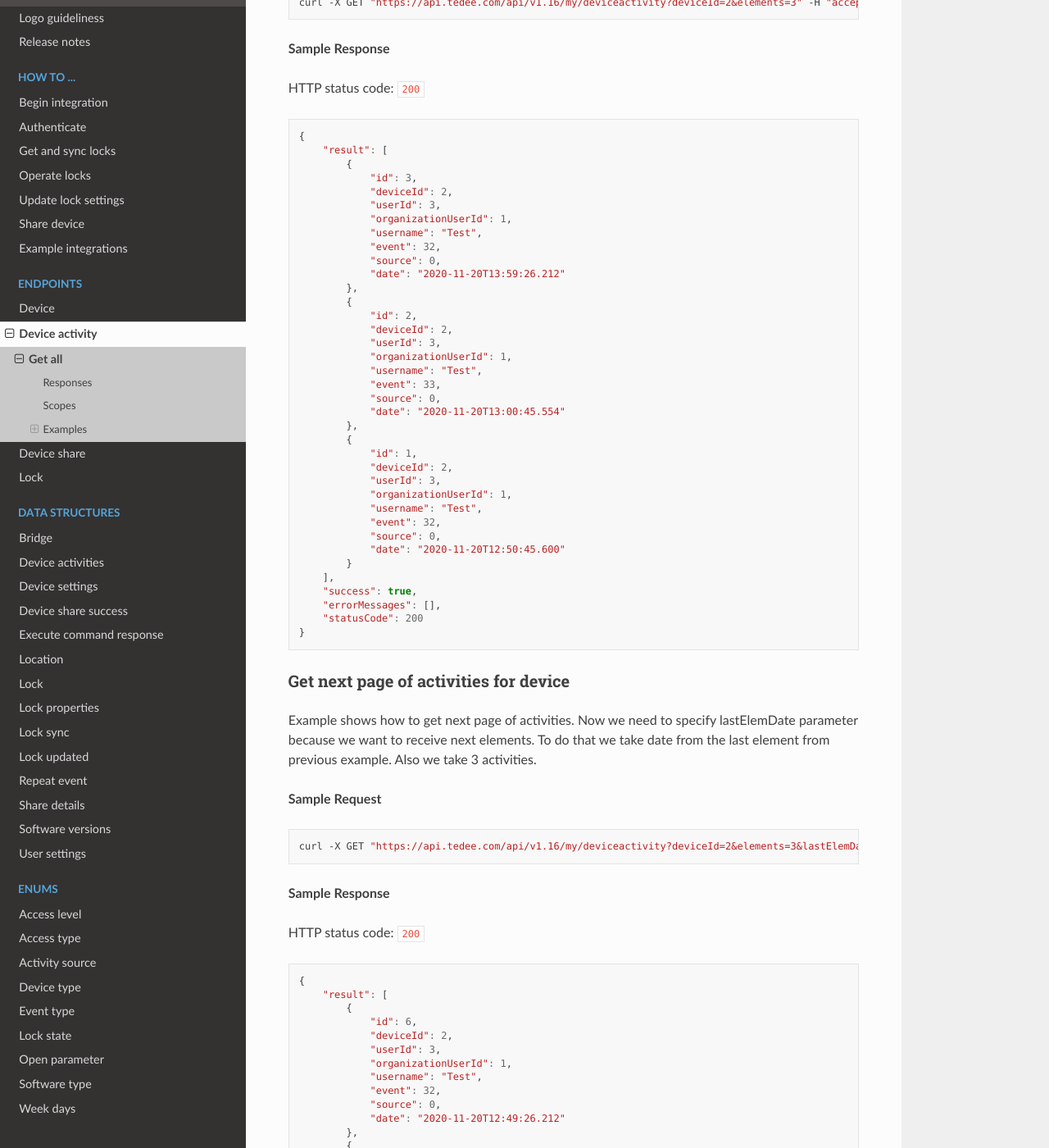
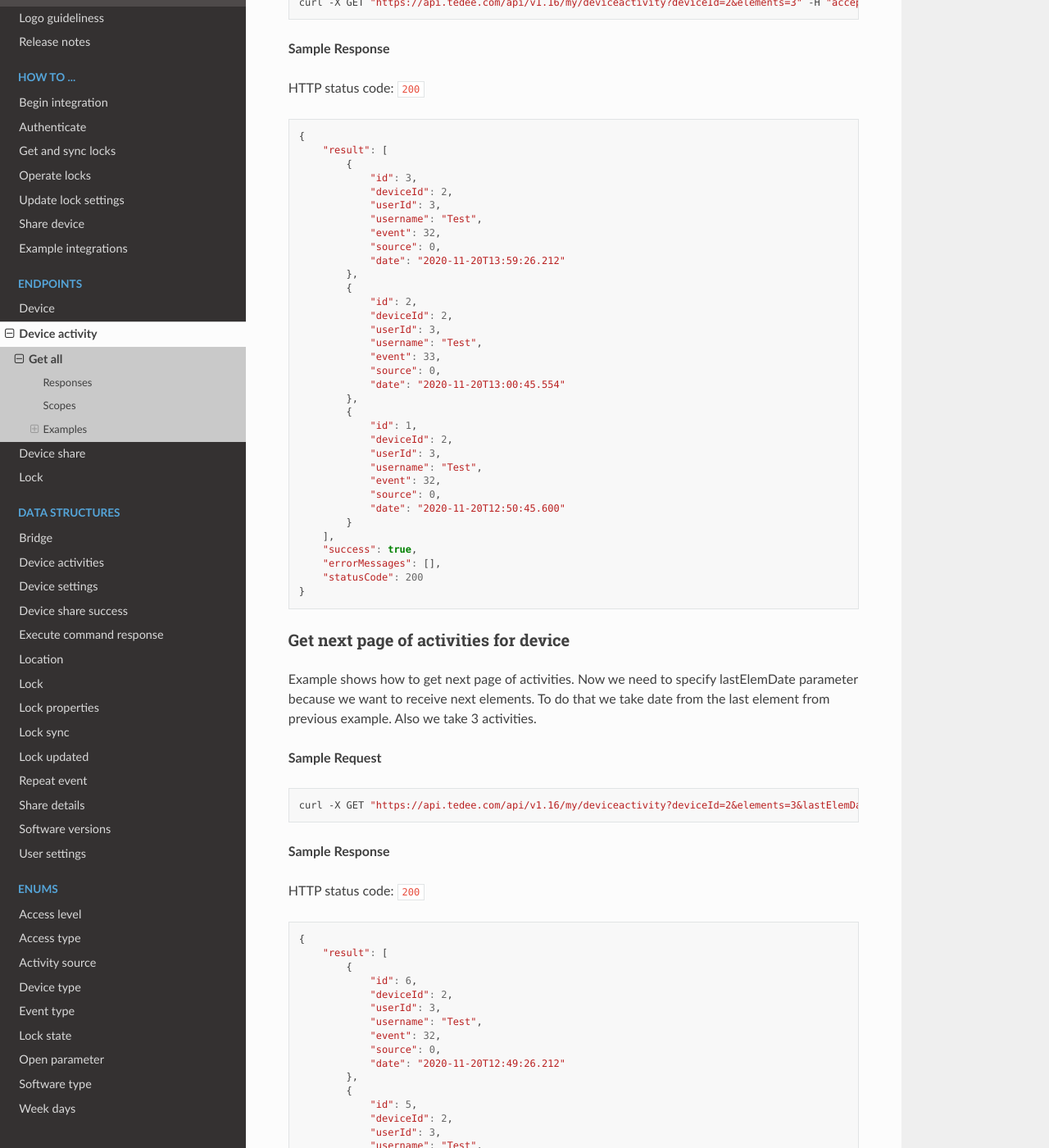
Before and after one commit to tedee-com/tedee-api-doc, a Sphinx documentation site: the page built from docs/source/endpoints/deviceactivity/get-all.rst, in a window 1280 px wide and 1400 px high, scrolled down 1455 px. Shown: the whole window at 82% size. Built offline with Sphinx 7.4.7 and the Read the Docs theme 2.0.0, drawn with Linux system fonts in a browser that asks for light colours; some of the changed text lies outside the part shown.

Commit message:
remove organizationUserId (#63)

```diff
--- a/docs/source/datastructures/device-activity.rst
+++ b/docs/source/datastructures/device-activity.rst
@@ -12,8 +12,6 @@ Device activity
 +------------------------+------------------------------------------+-------------------------------------------------------------------+
 | id                     | number                                   | id of activity                                                    |
 +------------------------+------------------------------------------+-------------------------------------------------------------------+
-| organizationUserId     | number                                   | id of user in organization who performed activity (if known)      |
-+------------------------+------------------------------------------+-------------------------------------------------------------------+
 | source                 | :doc:`Source <../enums/activity-source>` | source of activity                                                |
 +------------------------+------------------------------------------+-------------------------------------------------------------------+
 | userId                 | number                                   | id of user who performed activity (if known)                      |
--- a/docs/source/datastructures/share-details.rst
+++ b/docs/source/datastructures/share-details.rst
@@ -15,8 +15,6 @@ Share details
 | isPending              | boolean                                     | if user doesn't have Tedee account the email invitation is sent. |
 |                        |                                             | Until user create account the share is pending                   |
 +------------------------+---------------------------------------------+------------------------------------------------------------------+
-| organizationUserId     | number                                      | user organization id that device is shared for                   |
-+------------------------+---------------------------------------------+------------------------------------------------------------------+
 | userDisplayName        | string                                      | user display name that device is shared for                      |
 +------------------------+---------------------------------------------+------------------------------------------------------------------+
 | userEmail              | string                                      | user email that device is shared for                             |
--- a/docs/source/endpoints/deviceactivity/get-all.rst
+++ b/docs/source/endpoints/deviceactivity/get-all.rst
@@ -80,7 +80,6 @@ HTTP status code: ``200``
                 "id": 3,
                 "deviceId": 2,
                 "userId": 3,
-                "organizationUserId": 1,
                 "username": "Test",
                 "event": 32,
                 "source": 0,
@@ -90,7 +89,6 @@ HTTP status code: ``200``
                 "id": 2,
                 "deviceId": 2,
                 "userId": 3,
-                "organizationUserId": 1,
                 "username": "Test",
                 "event": 33,
                 "source": 0,
@@ -100,7 +98,6 @@ HTTP status code: ``200``
                 "id": 1,
                 "deviceId": 2,
                 "userId": 3,
-                "organizationUserId": 1,
                 "username": "Test",
                 "event": 32,
                 "source": 0,
@@ -139,7 +136,6 @@ HTTP status code: ``200``
                 "id": 6,
                 "deviceId": 2,
                 "userId": 3,
-                "organizationUserId": 1,
                 "username": "Test",
                 "event": 32,
                 "source": 0,
@@ -149,7 +145,6 @@ HTTP status code: ``200``
                 "id": 5,
                 "deviceId": 2,
                 "userId": 3,
-                "organizationUserId": 1,
                 "username": "Test",
                 "event": 33,
                 "source": 0,
@@ -159,7 +154,6 @@ HTTP status code: ``200``
                 "id": 4,
                 "deviceId": 2,
                 "userId": 3,
-                "organizationUserId": 1,
                 "username": "Test",
                 "event": 32,
                 "source": 0,
--- a/docs/source/endpoints/deviceshare/get-all.rst
+++ b/docs/source/endpoints/deviceshare/get-all.rst
@@ -62,7 +62,6 @@ HTTP status code: ``200``
                     "id": 15,
                     "userId": 11,
                     "deviceId": 1,
-                    "organizationUserId": 12,
                     "userIdentity": "bcc1fdc9-13ee-43b3-a13e-eaba8eaf7996",
                     "accessLevel": 1,
                     "accessType": 0,
@@ -83,7 +82,6 @@ HTTP status code: ``200``
                     "id": 16,
                     "userId": 12,
                     "deviceId": 1,
-                    "organizationUserId": 13,
                     "userIdentity": "bcc1fdc9-13ee-43b3-a13e-eaba2eaf7333",
                     "accessLevel": 0,
                     "accessType": 1,
```
